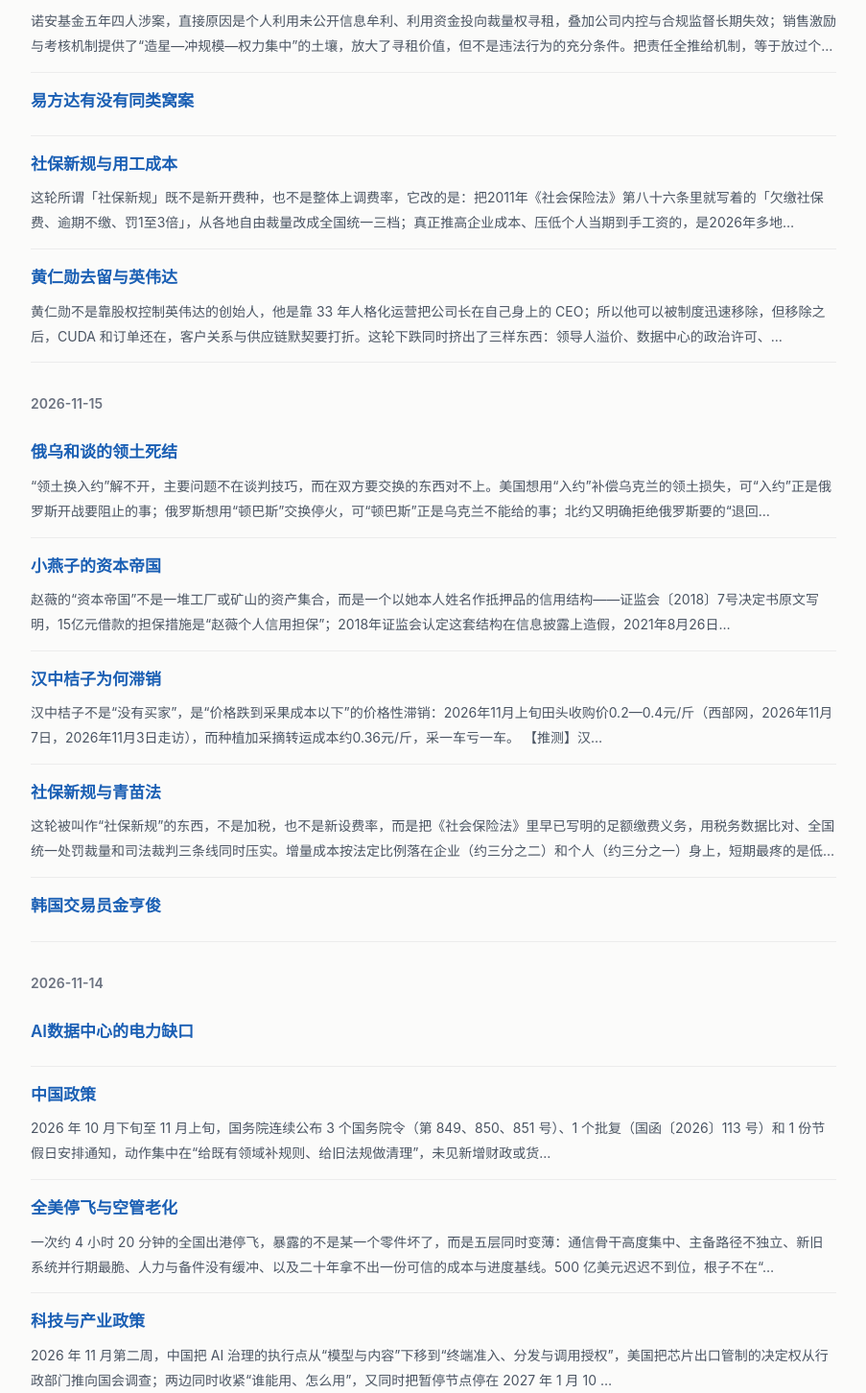
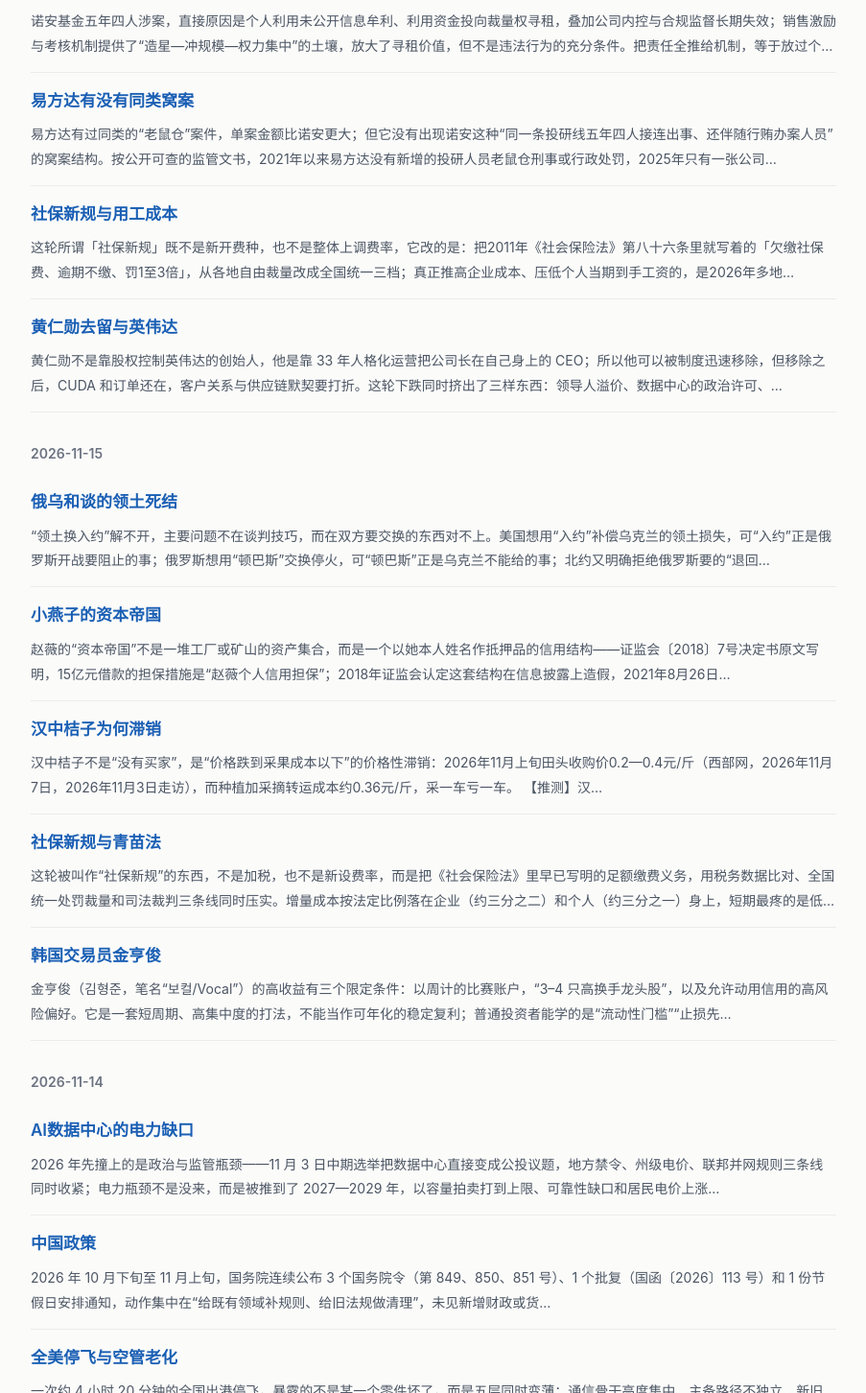
Before and after one commit to laoLiangLoveProgram/research-report, a plain HTML site: page index.html in a window 1280 px wide. Shown: the part 420-1872 px from the top of the page at 96% size, without its empty margins (188-1091 px from the left). Drawn offline with Linux system fonts and the light colour scheme.

Commit message:
更新研报：2026-11-17

```diff
--- a/index.html
+++ b/index.html
@@ -16,7 +16,7 @@
 <li><a class="title" href="reports/2026-11-16/APEC三大优先领域怎么落地.html">APEC三大优先领域怎么落地</a><p>APEC 2026 的成果落实不集中在 2026年11月18日 至 2026年11月19日 那两天，而分布在全年的 300 多场会议中，其链条是“部长会—成果文件—工作组—具体便利化措施”：贸易端已经落地《苏州声明》和一份服务业路线图，数字…</p></li>
 <li><a class="title" href="reports/2026-11-16/个人AI助手的成本与能力.html">个人AI助手的成本与能力</a><p>个人自建 AI 助手压低成本，关键不是「找到最便宜的模型」，而是三件事叠加：把固定前缀喂给缓存、把批处理挪到空闲时段、把高频能力搬进本地或自有接口；补能力靠的是插件化的 harness 加外部小工具（语音、时钟、站内读取），不是只等模型自己…</p></li>
 <li><a class="title" href="reports/2026-11-16/公募基金腐败窝案.html">公募基金腐败窝案</a><p>诺安基金五年四人涉案，直接原因是个人利用未公开信息牟利、利用资金投向裁量权寻租，叠加公司内控与合规监督长期失效；销售激励与考核机制提供了“造星—冲规模—权力集中”的土壤，放大了寻租价值，但不是违法行为的充分条件。把责任全推给机制，等于放过个…</p></li>
-<li><a class="title" href="reports/2026-11-16/易方达有没有同类窝案.html">易方达有没有同类窝案</a><p></p></li>
+<li><a class="title" href="reports/2026-11-16/易方达有没有同类窝案.html">易方达有没有同类窝案</a><p>易方达有过同类的“老鼠仓”案件，单案金额比诺安更大；但它没有出现诺安这种“同一条投研线五年四人接连出事、还伴随行贿办案人员”的窝案结构。按公开可查的监管文书，2021年以来易方达没有新增的投研人员老鼠仓刑事或行政处罚，2025年只有一张公司…</p></li>
 <li><a class="title" href="reports/2026-11-16/社保新规与用工成本.html">社保新规与用工成本</a><p>这轮所谓「社保新规」既不是新开费种，也不是整体上调费率，它改的是：把2011年《社会保险法》第八十六条里就写着的「欠缴社保费、逾期不缴、罚1至3倍」，从各地自由裁量改成全国统一三档；真正推高企业成本、压低个人当期到手工资的，是2026年多地…</p></li>
 <li><a class="title" href="reports/2026-11-16/黄仁勋去留与英伟达.html">黄仁勋去留与英伟达</a><p>黄仁勋不是靠股权控制英伟达的创始人，他是靠 33 年人格化运营把公司长在自己身上的 CEO；所以他可以被制度迅速移除，但移除之后，CUDA 和订单还在，客户关系与供应链默契要打折。这轮下跌同时挤出了三样东西：领导人溢价、数据中心的政治许可、…</p></li>
 </ul>
@@ -26,11 +26,11 @@
 <li><a class="title" href="reports/2026-11-15/小燕子的资本帝国.html">小燕子的资本帝国</a><p>赵薇的“资本帝国”不是一堆工厂或矿山的资产集合，而是一个以她本人姓名作抵押品的信用结构——证监会〔2018〕7号决定书原文写明，15亿元借款的担保措施是“赵薇个人信用担保”；2018年证监会认定这套结构在信息披露上造假，2021年8月26日…</p></li>
 <li><a class="title" href="reports/2026-11-15/汉中桔子为何滞销.html">汉中桔子为何滞销</a><p>汉中桔子不是“没有买家”，是“价格跌到采果成本以下”的价格性滞销：2026年11月上旬田头收购价0.2—0.4元/斤（西部网，2026年11月7日，2026年11月3日走访），而种植加采摘转运成本约0.36元/斤，采一车亏一车。 【推测】汉…</p></li>
 <li><a class="title" href="reports/2026-11-15/社保新规与青苗法.html">社保新规与青苗法</a><p>这轮被叫作“社保新规”的东西，不是加税，也不是新设费率，而是把《社会保险法》里早已写明的足额缴费义务，用税务数据比对、全国统一处罚裁量和司法裁判三条线同时压实。增量成本按法定比例落在企业（约三分之二）和个人（约三分之一）身上，短期最疼的是低…</p></li>
-<li><a class="title" href="reports/2026-11-15/韩国交易员金亨俊.html">韩国交易员金亨俊</a><p></p></li>
+<li><a class="title" href="reports/2026-11-15/韩国交易员金亨俊.html">韩国交易员金亨俊</a><p>金亨俊（김형준，笔名“보컬/Vocal”）的高收益有三个限定条件：以周计的比赛账户，“3–4 只高换手龙头股”，以及允许动用信用的高风险偏好。它是一套短周期、高集中度的打法，不能当作可年化的稳定复利；普通投资者能学的是“流动性门槛”“止损先…</p></li>
 </ul>
 <div class="day">2026-11-14</div>
 <ul class="reports">
-<li><a class="title" href="reports/2026-11-14/AI数据中心的电力缺口.html">AI数据中心的电力缺口</a><p></p></li>
+<li><a class="title" href="reports/2026-11-14/AI数据中心的电力缺口.html">AI数据中心的电力缺口</a><p>2026 年先撞上的是政治与监管瓶颈——11 月 3 日中期选举把数据中心直接变成公投议题，地方禁令、州级电价、联邦并网规则三条线同时收紧；电力瓶颈不是没来，而是被推到了 2027—2029 年，以容量拍卖打到上限、可靠性缺口和居民电价上涨…</p></li>
 <li><a class="title" href="reports/2026-11-14/中国政策.html">中国政策</a><p>2026 年 10 月下旬至 11 月上旬，国务院连续公布 3 个国务院令（第 849、850、851 号）、1 个批复（国函〔2026〕113 号）和 1 份节假日安排通知，动作集中在“给既有领域补规则、给旧法规做清理”，未见新增财政或货…</p></li>
 <li><a class="title" href="reports/2026-11-14/全美停飞与空管老化.html">全美停飞与空管老化</a><p>一次约 4 小时 20 分钟的全国出港停飞，暴露的不是某一个零件坏了，而是五层同时变薄：通信骨干高度集中、主备路径不独立、新旧系统并行期最脆、人力与备件没有缓冲、以及二十年拿不出一份可信的成本与进度基线。500 亿美元迟迟不到位，根子不在“…</p></li>
 <li><a class="title" href="reports/2026-11-14/科技与产业政策.html">科技与产业政策</a><p>2026 年 11 月第二周，中国把 AI 治理的执行点从“模型与内容”下移到“终端准入、分发与调用授权”，美国把芯片出口管制的决定权从行政部门推向国会调查；两边同时收紧“谁能用、怎么用”，又同时把暂停节点停在 2027 年 1 月 10 …</p></li>
```
